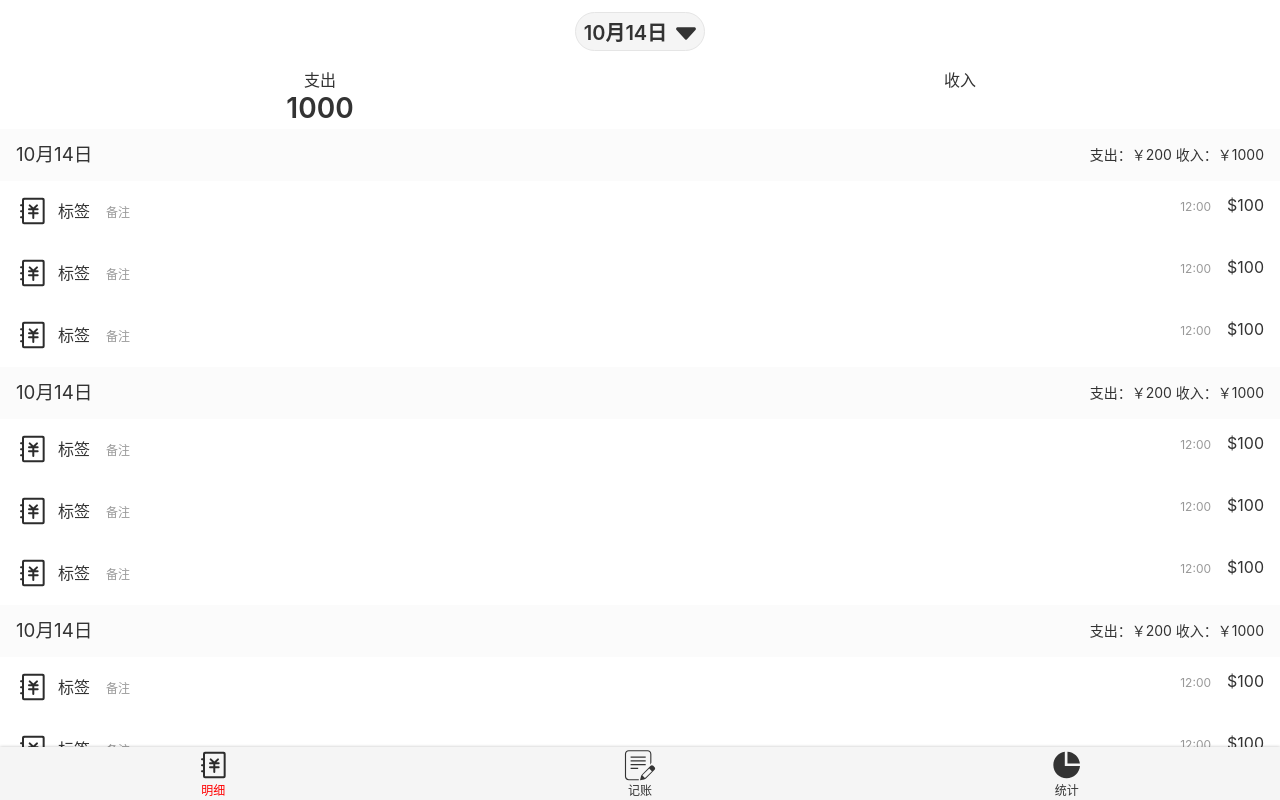
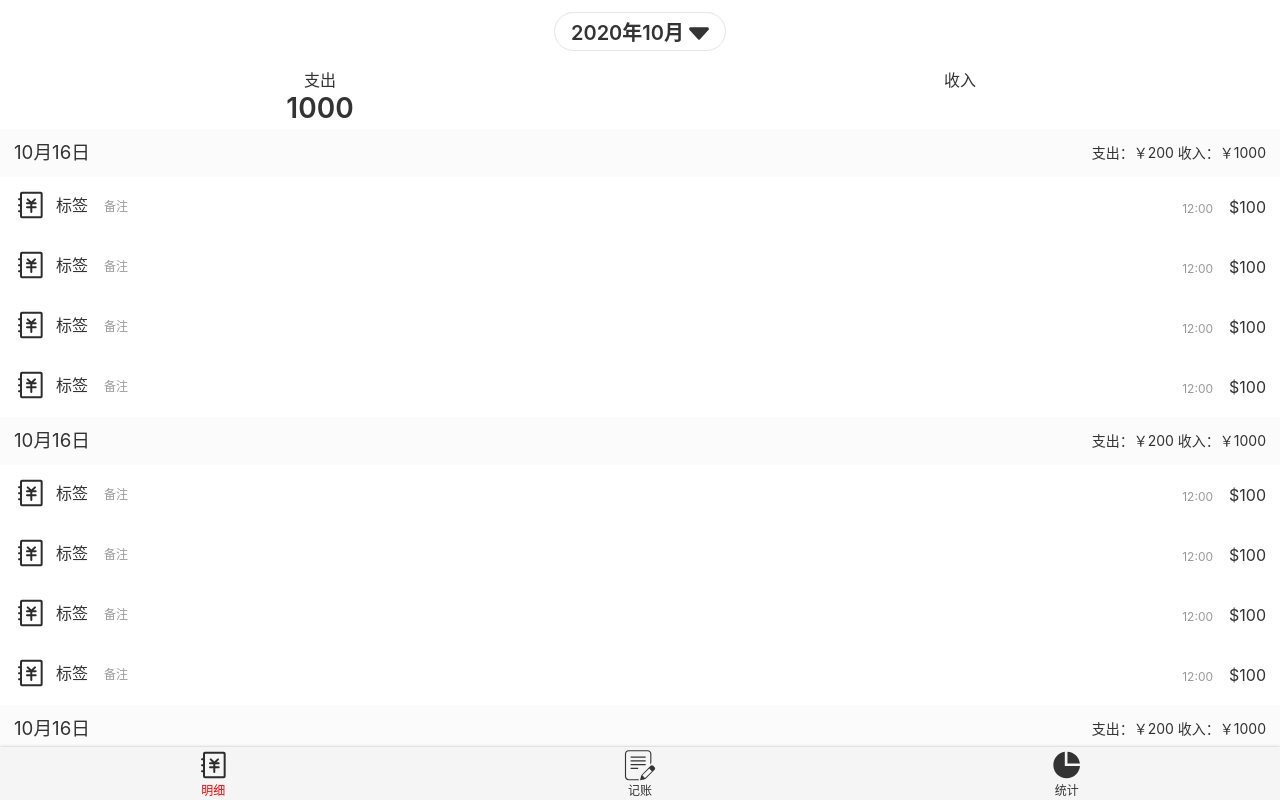
Before and after one commit to ChiLi2000/keep-accounts, a Vue app: page /#/detail in a window 1280 px wide. Built offline with nearby package versions, Linux system fonts and the light colour scheme.

Commit message:
'删除了Layout、Header组件'

```diff
--- a/src/assets/style/helper.scss
+++ b/src/assets/style/helper.scss
@@ -25,10 +25,11 @@ $font-height:600;
     inset 0 3px 3px -3px $color-shadow;
 }
 
-$out-margin:0 16px;
-$out-padding: 14px 16px;
+$out-margin:0 14px;
+$out-padding: 12px 14px;
 $color-shadow: #fff;
 $textLighterColor: #999;
+$padding-radio:4px 16px;
 
 %clearFix {
   &::after {
--- a/src/components/Account/NumberPad.vue
+++ b/src/components/Account/NumberPad.vue
@@ -34,14 +34,14 @@ export default {
     @extend %innerShadow;
     font-size: 36px;
     font-family: Consolas, monaspace, serif;
-    padding: 6px 16px;
+    padding: 6px 14px;
     text-align: right;
     height: 60px;
   }
 
   .buttons {
     @extend %clearFix;
-    margin:8px 16px;
+    margin:8px 14px;
     button {
       width: 25%;
       height: 56px;
--- a/src/components/Date.vue
+++ b/src/components/Date.vue
@@ -1,7 +1,9 @@
 <template>
-  <div class="date" :class="classPrefix && `${classPrefix}-wrapper`">
-    10月14日
+  <div class="date-outer" :class="classPrefix && `${classPrefix}-wrapper`">
+  <div class="date" :class="classPrefix && `${classPrefix}-content`">
+    2020年10月
     <Icon name="down" class="down_icon"></Icon>
+  </div>
   </div>
 </template>
 
@@ -15,13 +17,17 @@ export default {
 <style scoped lang="scss">
 @import "~@/assets/style/helper.scss";
 
-.date {
-  background: #F5F5F5;
-  border: 1px solid #E5E5E5;
-  border-radius: 25px;
-  padding: 4px 8px;
-  .down_icon {
-    margin-left: 4px;
+.date-outer {
+  display: flex;
+  justify-content: center;
+  align-items: center;
+  .date{
+    font-weight: $font-height;
+    margin: 12px 0;
+    font-size: 20px;
+    border: 1px solid #E5E5E5;
+    border-radius: 25px;
+    padding: $padding-radio;
   }
 }
 
--- a/src/components/Header.vue
+++ /dev/null
@@ -1,45 +0,0 @@
-<template>
-  <div class="header">
-    <div class="top" >
-      <Date class-prefix="date"/>
-    </div>
-    <Tabs class-prefix="tabs" :class="classPrefix && `${classPrefix}-tabs`">
-      <span>1000</span>
-    </Tabs>
-  </div>
-</template>
-
-<script lang="ts">
-export default {
-  name: "Header",
-  props: ["classPrefix"],
-
-};
-</script>
-
-<style scoped lang="scss">
-
-@import "~@/assets/style/helper.scss";
-
-.header {
-  background-color: $color-shadow;
-  .top {
-    display: flex;
-    justify-content: center;
-    align-items: center;
-    .date-wrapper {
-      font-weight: $font-height;
-      margin: 12px 0;
-      font-size: 20px;
-    }
-  }
-.tabs-wrapper{
-  span{
-    font-size:28px;
-    font-weight: $font-height;
-  }
-}
-}
-
-
-</style>
--- a/src/components/Layout.vue
+++ /dev/null
@@ -1,30 +0,0 @@
-<template>
-  <div class="outer" >
-    <Header />
-    <div class="content">
-      <slot />
-    </div>
-    <Footer />
-  </div>
-</template>
-
-<script lang="ts">
-export default {
-name: "Layout",
-  props: ["classPrefix"],
-}
-</script>
-
-<style scoped lang="scss">
-.outer{
-  display: flex;
-  flex-direction: column;
-  height: 100vh;
-
-  .content{
-    overflow: auto;
-    flex-grow: 1;
-  }
-}
-
-</style>
--- a/src/components/Record.vue
+++ b/src/components/Record.vue
@@ -1,34 +1,11 @@
 <template>
-  <div>
-    <h3 class="title">
-      10月14日
-      <slot/>
-    </h3>
-    <ol>
       <li class="record">
         <div class="left">
           <Icon name="detail" class="icon"/>
           <p>标签<span class="note">备注</span></p>
         </div>
-        <p><span>12:00</span>$100</p>
+        <p class="right"><span>12:00</span>$100</p>
       </li>
-      <li class="record">
-        <div class="left">
-          <Icon name="detail" class="icon"/>
-          <p>标签<span class="note">备注</span></p></div>
-        <p><span>12:00</span>$100</p>
-      </li>
-      <li class="record">
-        <div class="left">
-          <Icon name="detail" class="icon"/>
-          <p>标签<span class="note">备注</span></p></div>
-        <p><span>12:00</span>$100</p>
-      </li>
-    </ol>
-  </div>
-
-
-
 </template>
 
 <script lang="ts">
@@ -45,12 +22,6 @@ name: "Record"
   align-content: center;
   text-align: center;
 
-}
-.title {
-  @extend %item;
-  line-height: 24px;
-  background-color: #fbfbfb;
-  padding: $out-padding;
 }
 
 .record {
@@ -69,7 +40,11 @@ name: "Record"
       width: 32px;
       height: 32px;
     }
+  }
 
+  .right{
+    text-align: center;
+    padding:8px 0;
   }
 
   span {
--- a/src/components/Tabs.vue
+++ b/src/components/Tabs.vue
@@ -1,6 +1,6 @@
 <template>
   <ul class="tabs" :class="classPrefix && `${classPrefix}-wrapper`">
-    <li class="selected">支出<slot/></li>
+    <li class="selected" >支出<slot/></li>
     <li>收入</li>
   </ul>
 </template>
@@ -22,7 +22,7 @@ name: "Tabs",
     width: 50%;
     display: flex;
     flex-direction: column;
-    padding: 4px 8px;
+    padding: $padding-radio;
     margin: $out-margin;
   }
   //li.selected {
--- a/src/main.ts
+++ b/src/main.ts
@@ -4,9 +4,7 @@ import './registerServiceWorker'
 import router from './router'
 import store from './store'
 import Footer from "@/components/Footer.vue";
-import Layout from "@/components/Layout.vue";
 import Icon from "@/components/Icon.vue";
-import Header from "@/components/Header.vue";
 import Date from "@/components/Date.vue";
 import NumberPad from "@/components/Account/NumberPad.vue";
 import Tabs from "@/components/Tabs.vue";
@@ -15,9 +13,8 @@ import Record from "@/components/Record.vue";
 
 Vue.config.productionTip = false
 
-Vue.component("Header",Header)
+
 Vue.component("Footer",Footer)
-Vue.component("Layout",Layout)
 Vue.component("Icon",Icon)
 Vue.component("Date",Date)
 Vue.component("NumberPad",NumberPad)
--- a/src/views/Account.vue
+++ b/src/views/Account.vue
@@ -7,8 +7,8 @@
         <span>.</span>
       </div>
       <div class="smart">
-        <Tabs class-prefix="tabs"/>
-        <Date />
+        <Tabs class-prefix="tabs" class="tabs"/>
+        <Date class-prefix="date"/>
       </div>
     </div>
     <div class="account-center">
@@ -60,12 +60,11 @@ export default {
   display: flex;
   justify-content: space-between;
   align-items: center;
-  padding: $out-padding;
-
 }
 
 ::v-deep .navbar{
   @extend %item;
+  padding: $out-padding;
   border-bottom:1px solid gray;
   svg{
     width: 24px;
@@ -75,9 +74,25 @@ export default {
 
 .smart{
   @extend %item;
+
+  ::v-deep .date-wrapper{
+    margin: 0 16px;
+    .date-content{
+      font-size: 16px;
+      font-weight: normal;
+    }
+  }
+  ::v-deep .tabs-wrapper {
+    li{
+      border: 1px solid #E5E5E5;
+      text-align: center;
+      border-radius: 25px;
+      //width: 33.33333%;
+    }
+  }
 }
 .account-center{
-  background-color: $color-shadow;
+  //background-color: $color-shadow;
 }
 
 .formItem {
--- a/src/views/Detail.vue
+++ b/src/views/Detail.vue
@@ -1,20 +1,50 @@
 <template>
-  <Layout class-prefix="layout">
-    <ol >
+  <div class="outer">
+    <div class="detail-top">
+      <Date/>
+      <Tabs class-prefix="tabs">
+        <span>1000</span>
+      </Tabs>
+    </div>
+    <div class="detail-center">
+    <ol>
       <li>
-        <Record><span class="type">支出：￥200 收入：￥1000 </span></Record>
+        <h3 class="title">
+          10月16日<span class="type">支出：￥200 收入：￥1000 </span>
+        </h3>
+        <ol>
+          <Record/>
+          <Record/>
+          <Record/><Record/>
+
+        </ol>
       </li>
       <li>
-        <Record><span class="type">支出：￥200 收入：￥1000 </span></Record>
+        <h3 class="title">
+          10月16日<span class="type">支出：￥200 收入：￥1000 </span>
+        </h3>
+        <ol>
+          <Record/>
+          <Record/>
+          <Record/><Record/>
+
+        </ol>
       </li>
       <li>
-        <Record><span class="type">支出：￥200 收入：￥1000 </span></Record>
-      </li>
-      <li>
-        <Record><span class="type">支出：￥200 收入：￥1000 </span></Record>
+        <h3 class="title">
+          10月16日<span class="type">支出：￥200 收入：￥1000 </span>
+        </h3>
+        <ol>
+          <Record/>
+          <Record/>
+          <Record/><Record/>
+
+        </ol>
       </li>
     </ol>
-  </Layout>
+    </div>
+    <Footer />
+  </div>
 
 </template>
 
@@ -26,9 +56,42 @@ export default {
 
 <style scoped lang="scss">
 @import "~@/assets/style/helper.scss";
-.type {
-  font-size: 14px;
+.outer{
+  display: flex;
+  flex-direction: column;
+  width: 100vw;
+  height: 100vh;
+  .detail-top{
+    //height: 121px;
+    background-color: $color-shadow;
+  }
+  .detail-center{
+    flex: 1;
+    width: 100%;
+    overflow: auto;
+  }
+}
+.tabs-wrapper{
+  span{
+    font-size:28px;
+    font-weight: $font-height;
+  }
+}
+
+.title {
+  display: flex;
+  justify-content: space-between;
+  align-content: center;
+  text-align: center;
+  line-height: 24px;
+  background-color: #fbfbfb;
+  padding: $out-padding;
+
+  .type {
+    font-size: 14px;
+  }
 }
 
 
+
 </style>
--- a/src/views/Statistics.vue
+++ b/src/views/Statistics.vue
@@ -1,5 +1,12 @@
 <template>
-  <Layout>
+  <div class="outer">
+    <div class="statistics-top">
+      <Date/>
+      <Tabs class-prefix="tabs">
+        <span class="additional">1000</span>
+      </Tabs>
+    </div>
+    <div class="statistics-center">
       <div class="day">
         <h3>每日支出</h3>
         <div>折线统计图</div>
@@ -9,33 +16,66 @@
         <div>饼状图</div>
       </div>
       <ol>
-      <li>
+        <p class="title">
+          10月支出排行
+        </p>
         <Record/>
-      </li>
-      <li>
         <Record/>
-      </li>
-      <li>
         <Record/>
-      </li>
-
-
+        <Record/>
+        <Record/>
+        <Record/>
+        <Record/>
       </ol>
-
-  </Layout>
+    </div>
+    <Footer/>
+  </div>
 
 </template>
 
 <script lang="ts">
 export default {
-  name: 'Statistics'
+  name: "Statistics"
 };
 </script>
 
 <style scoped lang="scss">
 @import "~@/assets/style/helper.scss";
+
+.outer {
+  display: flex;
+  flex-direction: column;
+  width: 100vw;
+  height: 100vh;
+
+  .statistics-top {
+    //height: 121px;
+    background-color: $color-shadow;
+  }
+
+  .statistics-center {
+    flex: 1;
+    width: 100%;
+    overflow: auto;
+  }
+}
+
+::v-deep .tabs-wrapper {
+  .selected{
+    border-bottom:2px solid gray;
+  }
+}
+.additional {
+  font-size: 28px;
+  font-weight: $font-height;
+}
+
+.title{
+  font-size: 14px;
+  background-color: #fbfbfb;
+  padding: $out-padding;
+}
 h3{
-
   line-height: 24px;
   background-color: #fbfbfb;
   padding: $out-padding;
```
Lines whose indentation alone changed are shown as unchanged.
